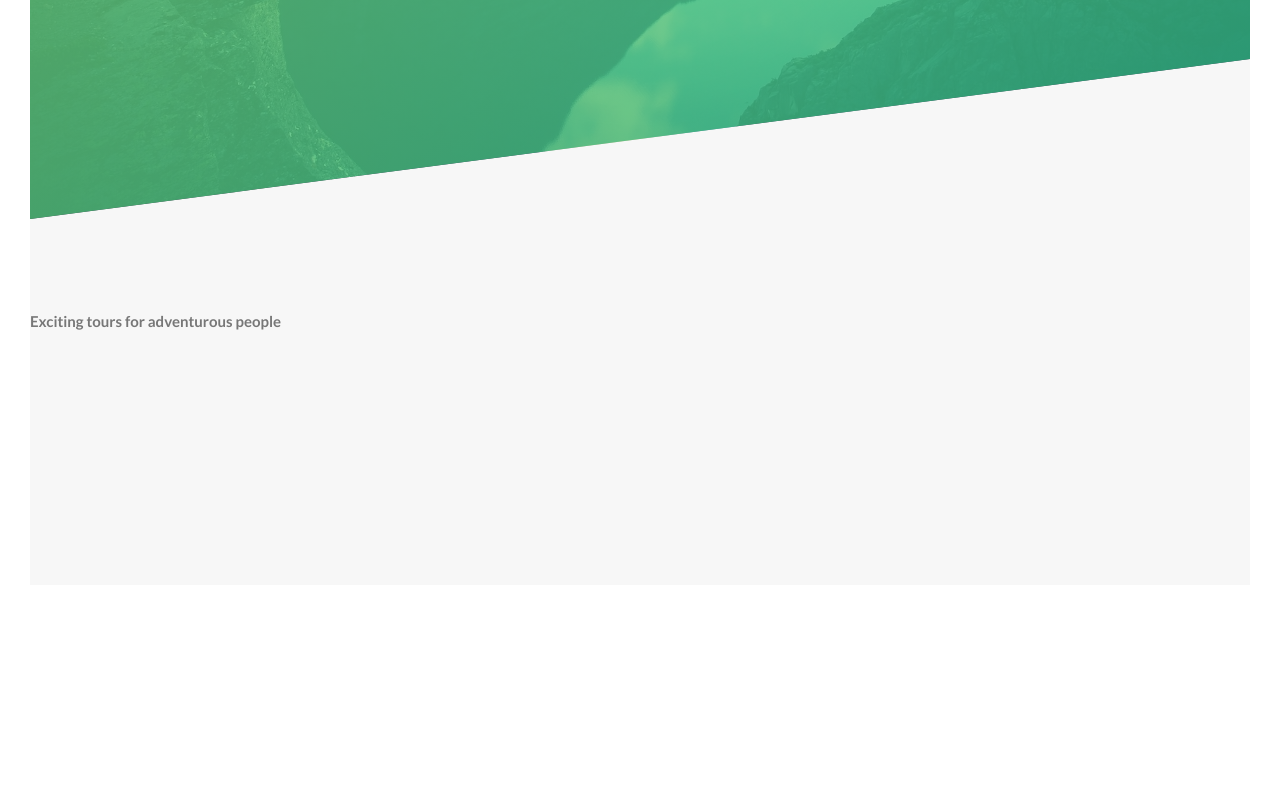
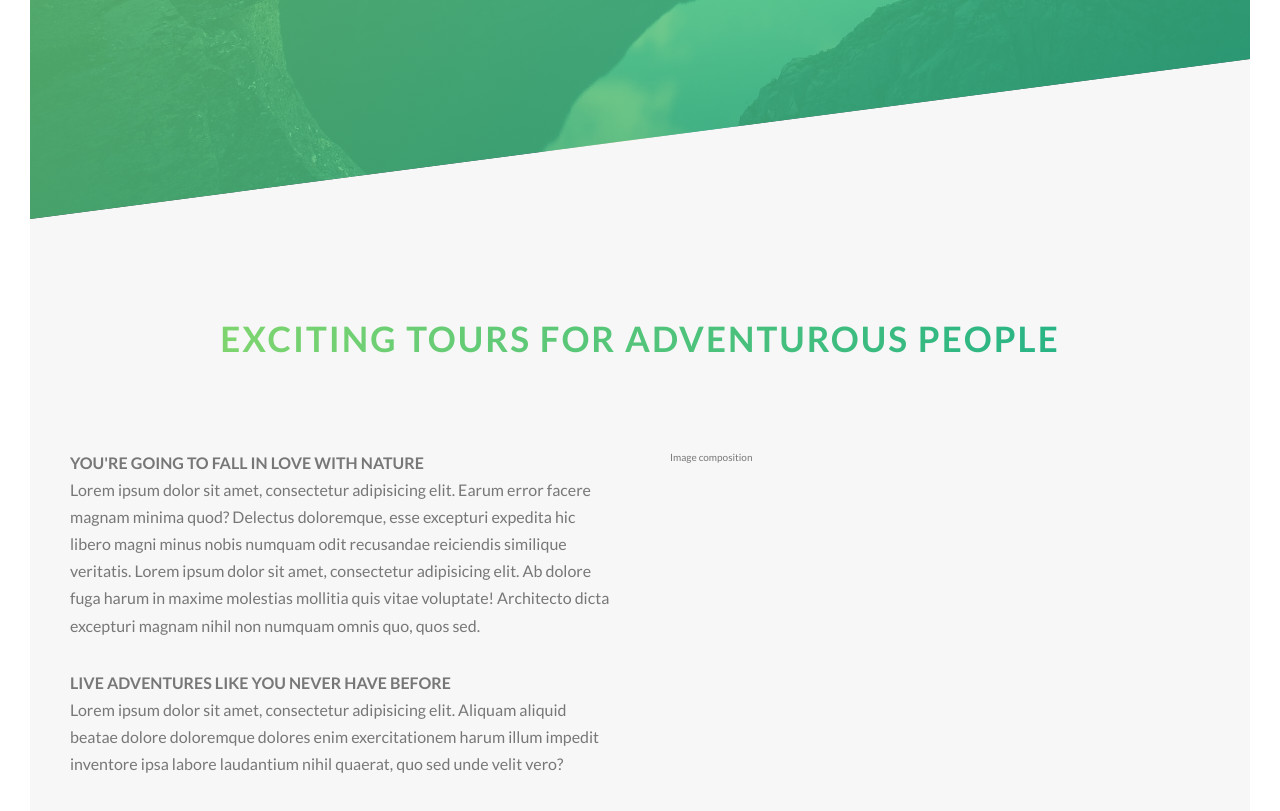
Before and after one commit to wbdana/adv-css-1-natours, a website: page index.html in a window 1280 px wide. Shown: the part 571-1382 px from the top of the page. Before the commit the page ends 1186 px from the top, so only its background shows below. Drawn offline with Linux system fonts and the light colour scheme.

Commit message:
Finish section-about h2; set up grid; add text

```diff
--- a/index.html
+++ b/index.html
@@ -32,9 +32,34 @@
 
         <main>
             <section class="section-about">
-                <h2 class="heading-secondary">
-                    Exciting tours for adventurous people
-                </h2>
+                <div class="u-center-text u-margin-bottom-8"> <!-- utility class -->
+                    <h2 class="heading-secondary">
+                        Exciting tours for adventurous people
+                    </h2>
+                </div>
+
+                <div class="row">
+                    <div class="col-1-of-2">
+                        <h3 class="heading-tertiary">
+                            You're going to fall in love with nature
+                        </h3>
+                        <p class="paragraph">
+                            Lorem ipsum dolor sit amet, consectetur adipisicing elit. Earum error facere magnam
+                            minima quod? Delectus doloremque, esse excepturi expedita hic libero magni minus nobis
+                            numquam odit recusandae reiciendis similique veritatis. Lorem ipsum dolor sit amet, consectetur adipisicing elit. Ab dolore fuga harum in maxime molestias mollitia quis vitae voluptate! Architecto dicta excepturi magnam nihil non numquam omnis quo, quos sed.
+                        </p>
+
+                        <h3 class="heading-tertiary">
+                            Live adventures like you never have before
+                        </h3>
+                        <p class="paragraph">
+                            Lorem ipsum dolor sit amet, consectetur adipisicing elit. Aliquam aliquid beatae dolore doloremque dolores enim exercitationem harum illum impedit inventore ipsa labore laudantium nihil quaerat, quo sed unde velit vero?
+                        </p>
+                    </div>
+                    <div class="col-1-of-2">
+                        Image composition
+                    </div>
+                </div>
             </section>
         </main>
 
--- a/sass/base/_typography.scss
+++ b/sass/base/_typography.scss
@@ -44,3 +44,34 @@
     animation: moveInRight 1s ease-out; /* shorthand */
   }
 }
+
+.heading-secondary {
+  font-size: 3.5rem;
+  text-transform: uppercase;
+  font-weight: 700;
+  display: inline-block; // prevent element from taking up full width
+  background-image: linear-gradient(to right, $color-primary-light, $color-primary-dark); // linear gradient background
+  -webkit-background-clip: text; // background image only visible where text is
+  color: transparent; // set text to transparent to see background linear-gradient
+  transition: all .2s; // apply transitions
+  letter-spacing: 2px; // pixels over rem because 2px is so small anyway
+
+  &:hover {
+    transform: skewY(2deg) skewX(15deg) scale(1.1);
+    text-shadow: .5rem 1rem 2rem rgba($color-black, .2);
+  }
+}
+
+.heading-tertiary {
+  font-size: 1.6rem;
+  font-weight: 700;
+  text-transform: uppercase;
+}
+
+.paragraph {
+  font-size: 1.6rem;
+
+  &:not(:last-child) { // all but last child
+    margin-bottom: 3rem;
+  }
+}
--- a/sass/base/_utilities.scss
+++ b/sass/base/_utilities.scss
@@ -0,0 +1,2 @@
+.u-center-text { text-align: center; } // should work on inline-block children
+.u-margin-bottom-8 { margin-bottom: 8rem; }
--- a/sass/layout/_grid.scss
+++ b/sass/layout/_grid.scss
@@ -1,6 +1,5 @@
 .row { // Since all children are floated, height collapses to zero. Thus, clearfix
   max-width: $grid-width;
-  background-color: #eee;
   margin: 0 auto; // center block element with another block element
 
   &:not(:last-child) {
@@ -13,7 +12,6 @@
   // [class*="col-"] selects all classes which contain "col-"
   // [class$="col-"] selects all classes which end with "col-"
   [class^="col-"] { // attribute selector, ^= selects all attributes that start with "col-"
-    background-color: orangered;
     float: left;
 
     &:not(:last-child) {
```
Also changed, not shown: css/style.css.
